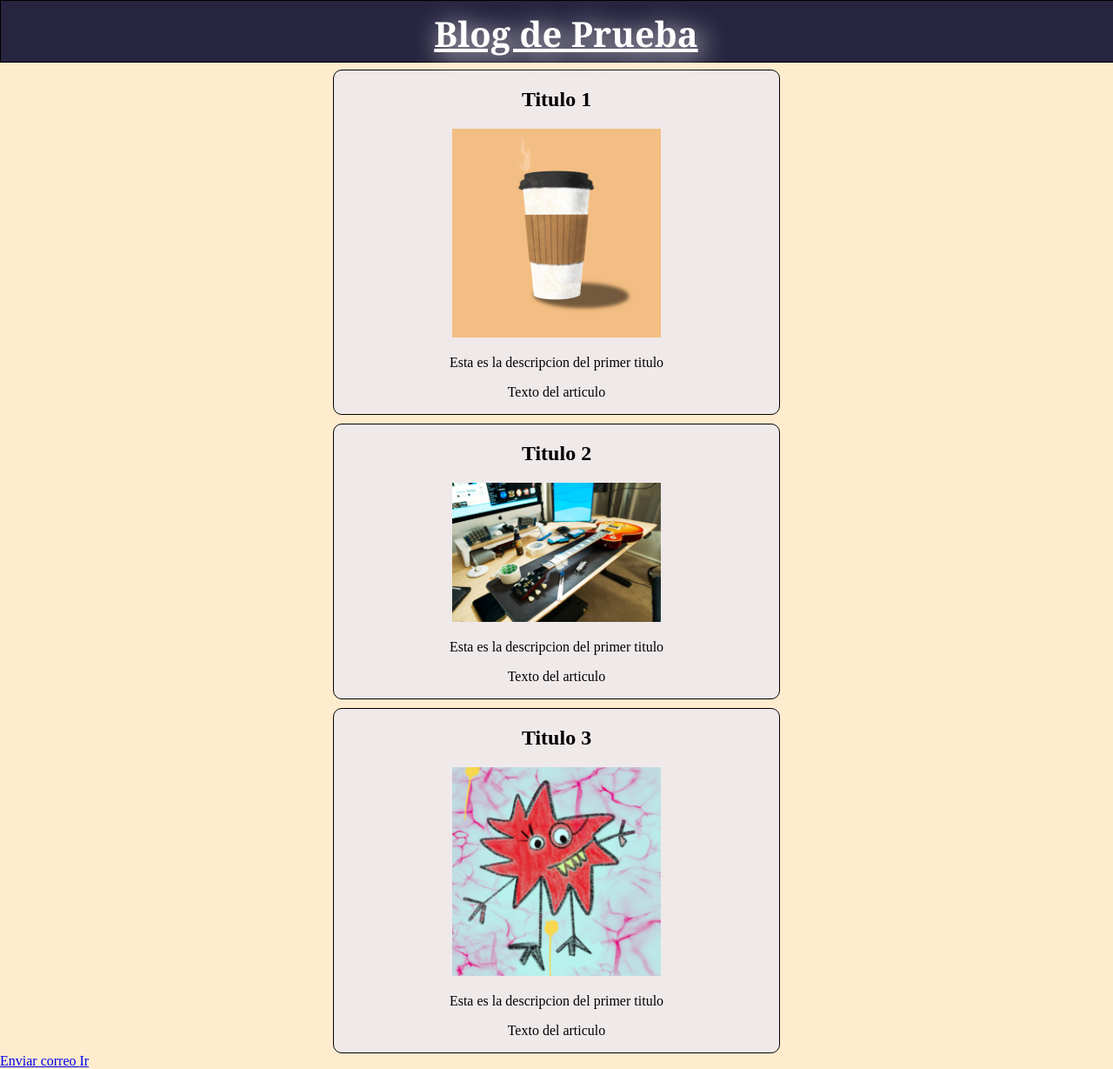
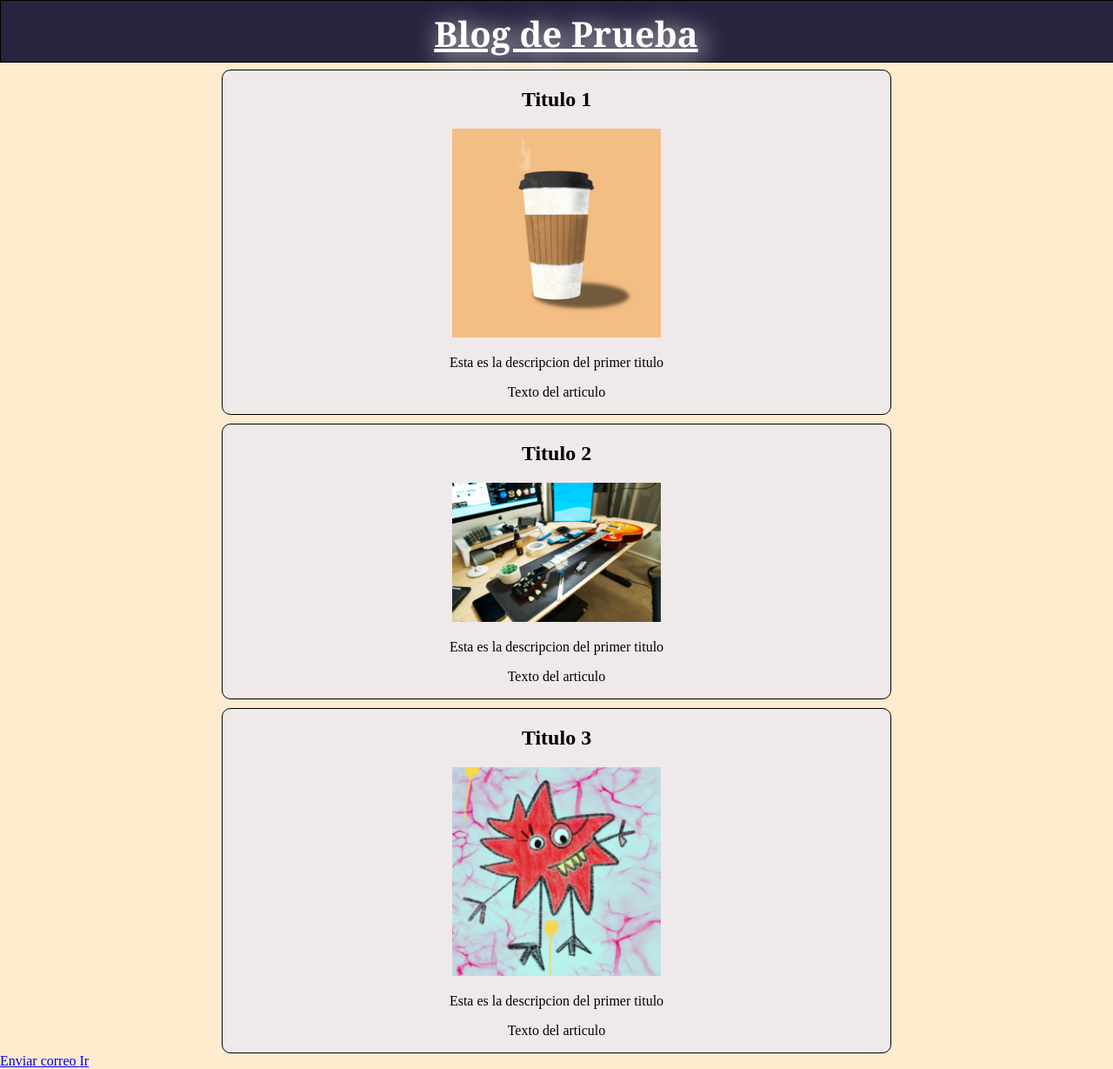
Before and after one commit to SebastianWebApp/Home-Service, a PHP site: page / in a window 1280 px wide. Shown: the whole page at 87% size. Run offline with PHP 8.4, Linux system fonts and the light colour scheme.

Commit message:
Update estilo.css

```diff
--- a/estilo.css
+++ b/estilo.css
@@ -29,7 +29,7 @@ section{
 }
 
 .post{
-    width: 40%;
+    width: 60%;
     margin: 0 auto;
     margin-top: 10px;
     border-radius: 10px;
```
